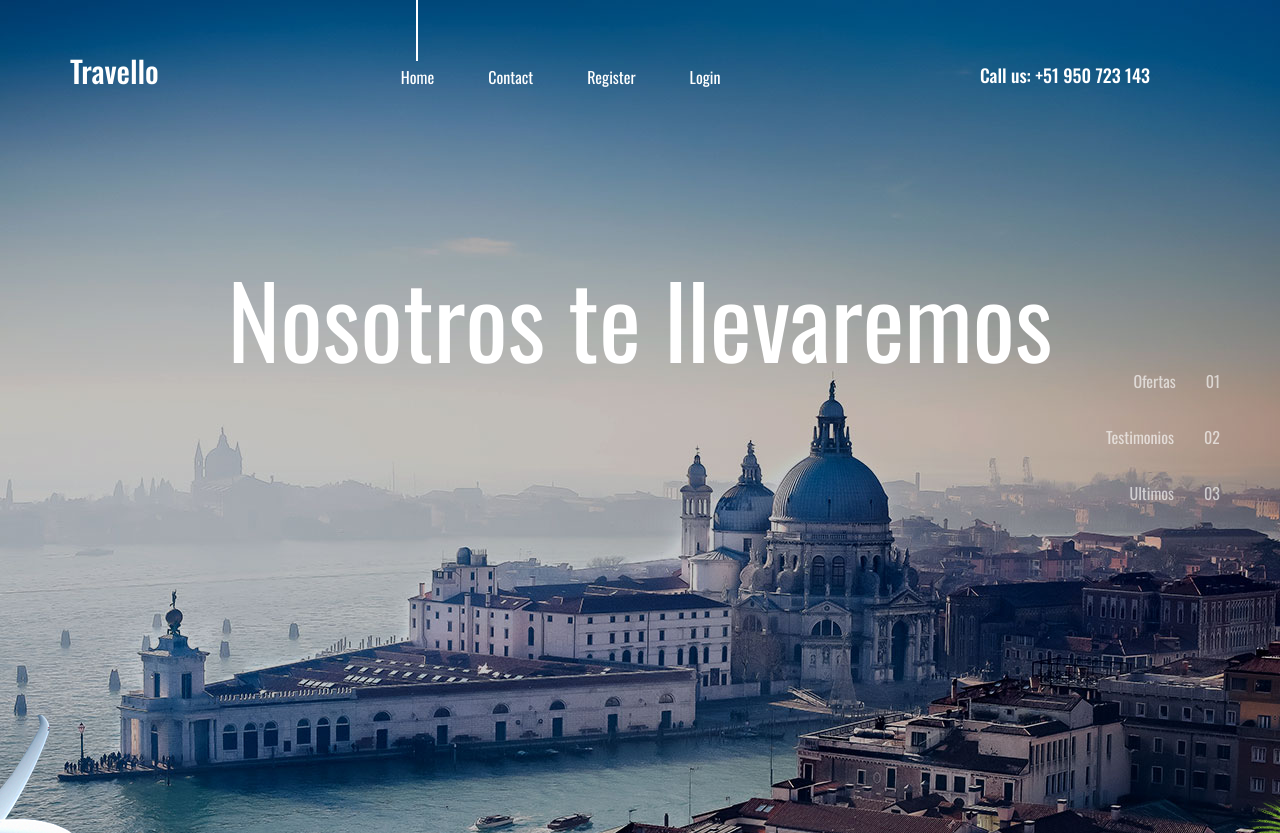
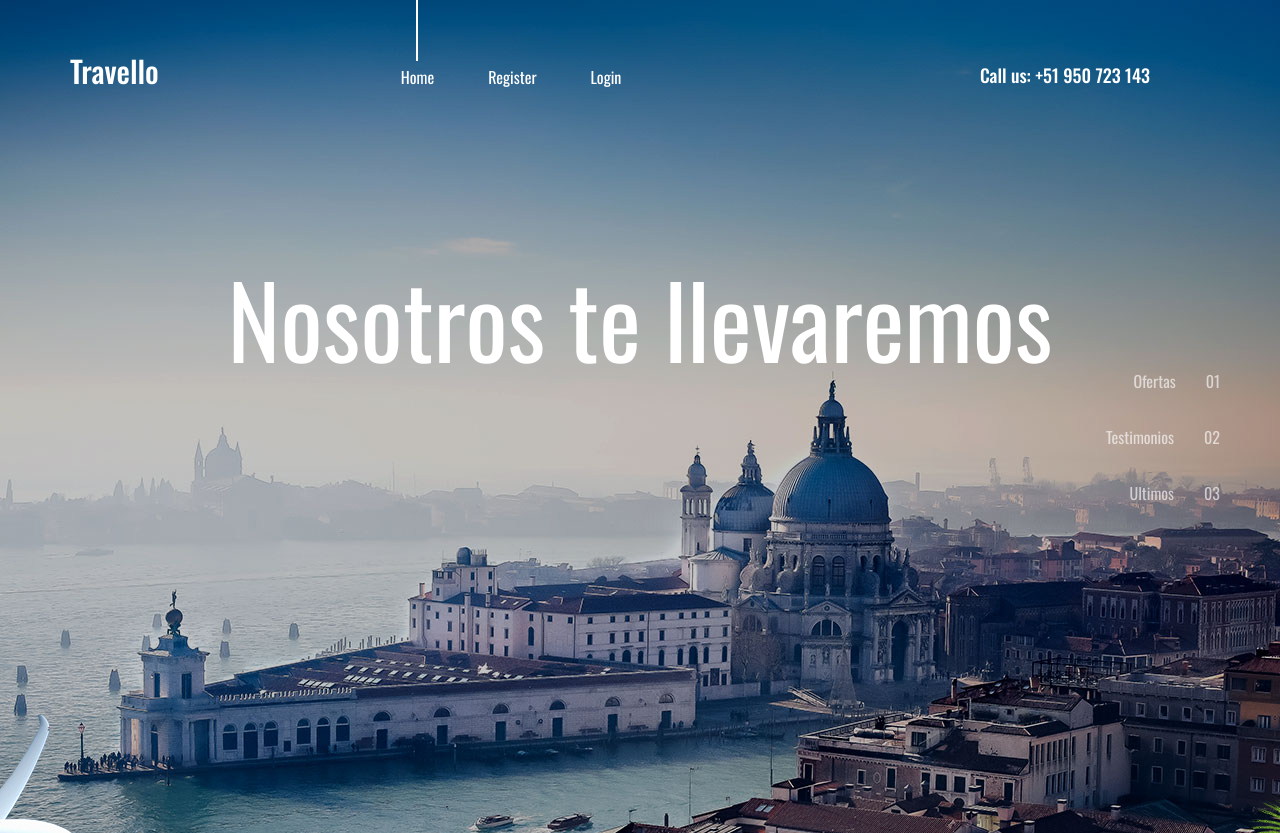
Before and after one commit to Bryan-Gallegos/Pweb2, a Django app: page / in a window 1280 px wide. Shown: the top 833 px of the page. Run offline with Django 3.2, Linux system fonts and the light colour scheme; data that the repository does not hold is empty; some libraries are stand-ins or nearby versions.

Commit message:
Update index.html

```diff
--- a/ProyectoDestino/ProyectoFinal/src/Final/templates/index.html
+++ b/ProyectoDestino/ProyectoFinal/src/Final/templates/index.html
@@ -32,7 +32,7 @@
 							<nav class="main_nav">
 								<ul class="d-flex flex-row align-items-start justify-content-start">
 									<li class="active"><a href="index.html">Home</a></li>
-									<li><a href="contact.html">Contact</a></li>
+
 
 									{% if user.is_authenticated %}
 									<li>Hello, {{user.first_name}}</li>
@@ -80,7 +80,7 @@
 		<div class="menu_content">
 			<ul>
 				<li><a href="inex.html">Home</a></li>
-				<li><a href="contact.html">Contact</a></li>
+
 				<li><a href="accounts/register">Register</a></li>
 			</ul>
 		</div>
```
